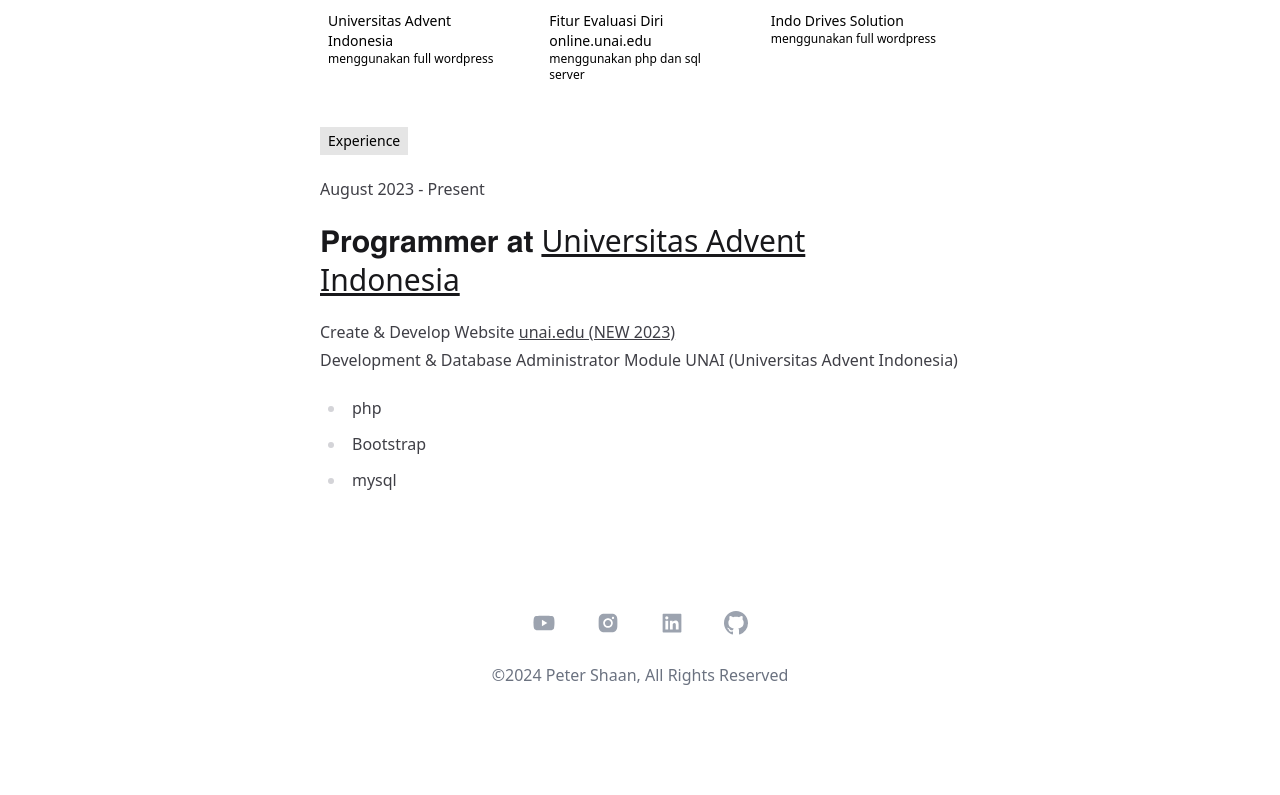
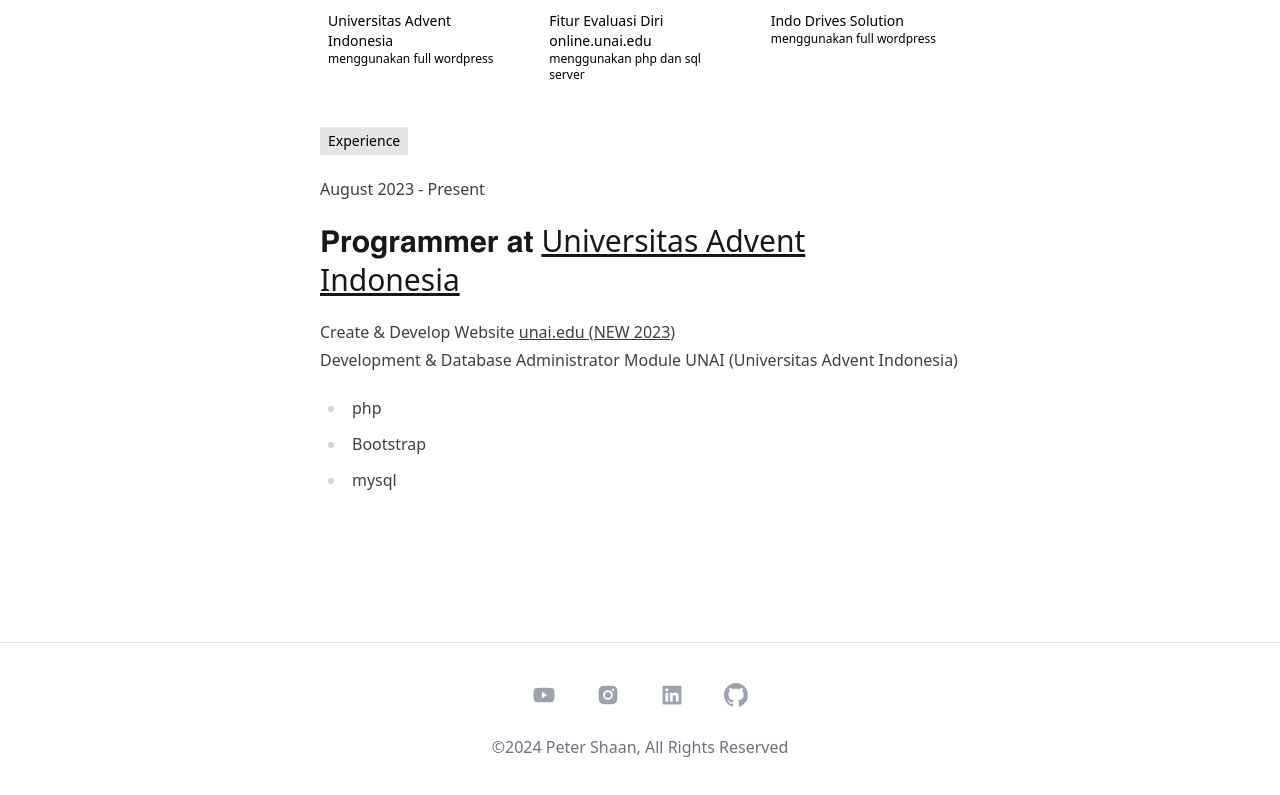
Before and after one commit to petershaan12/petershaan-next-portofolio, a Next.js app: page /projects in a window 1280 px wide. Shown: the part 393-1188 px from the top of the page. Before the commit the page ends 1120 px from the top, so only its background shows below. Built offline with nearby package versions, Linux system fonts and the light colour scheme.

Commit message:
edit footer

```diff
--- a/app/components/Footer.jsx
+++ b/app/components/Footer.jsx
@@ -4,8 +4,8 @@
 
 export default function Footer() {
   return (
-    <footer className=" flex flex-col items-center py-10 pt-20 text-center ">
-      <hr className="dark:hidden " />
+    <footer className=" flex flex-col items-center py-10 pt-32 text-center w-full ">
+      <hr class="h-px my-3 bg-gray-200 border-0 w-full  dark:bg-gray-700" />
       <div className="text-2xl flex justify-center gap-10 py-7 text-gray-400 dark:text-white">
         <a href="https://www.youtube.com/@petershaan_" target={"_blank"}>
           <AiFillYoutube className="mouse-clicked" />
```
